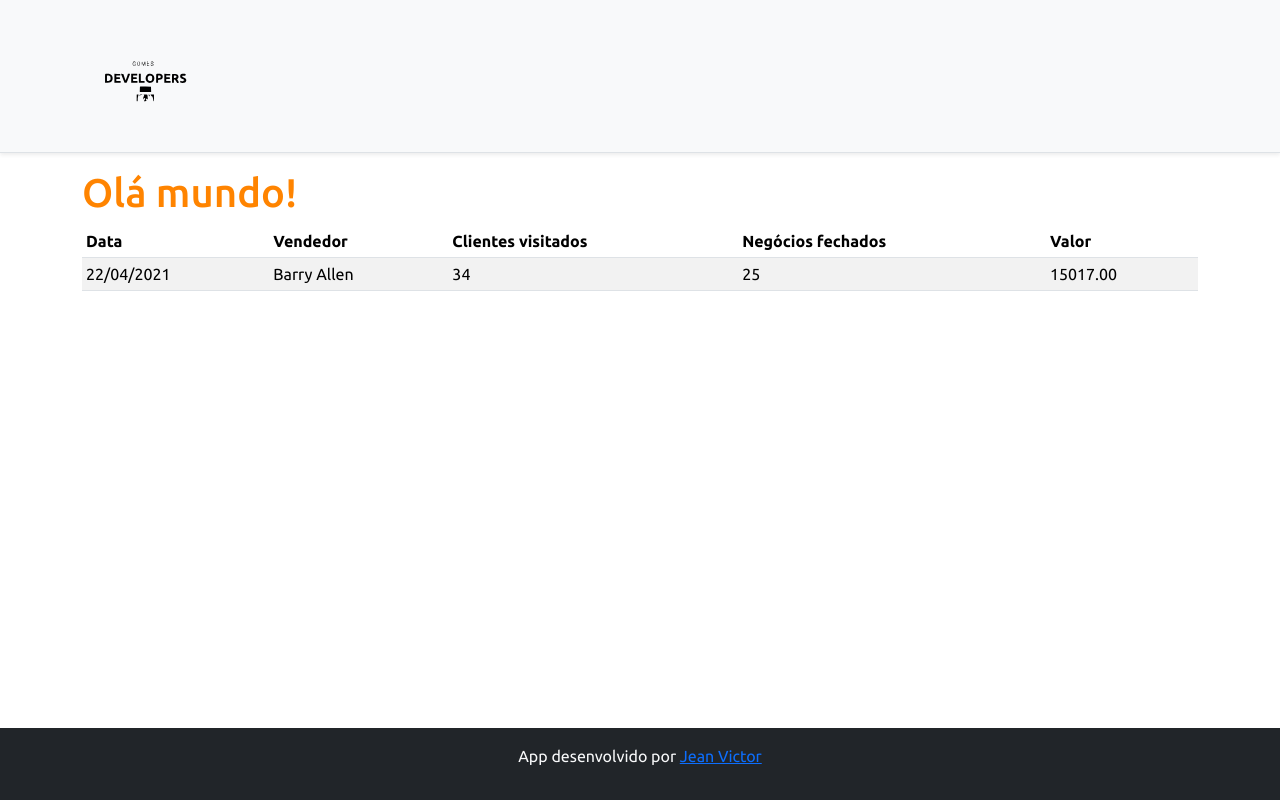
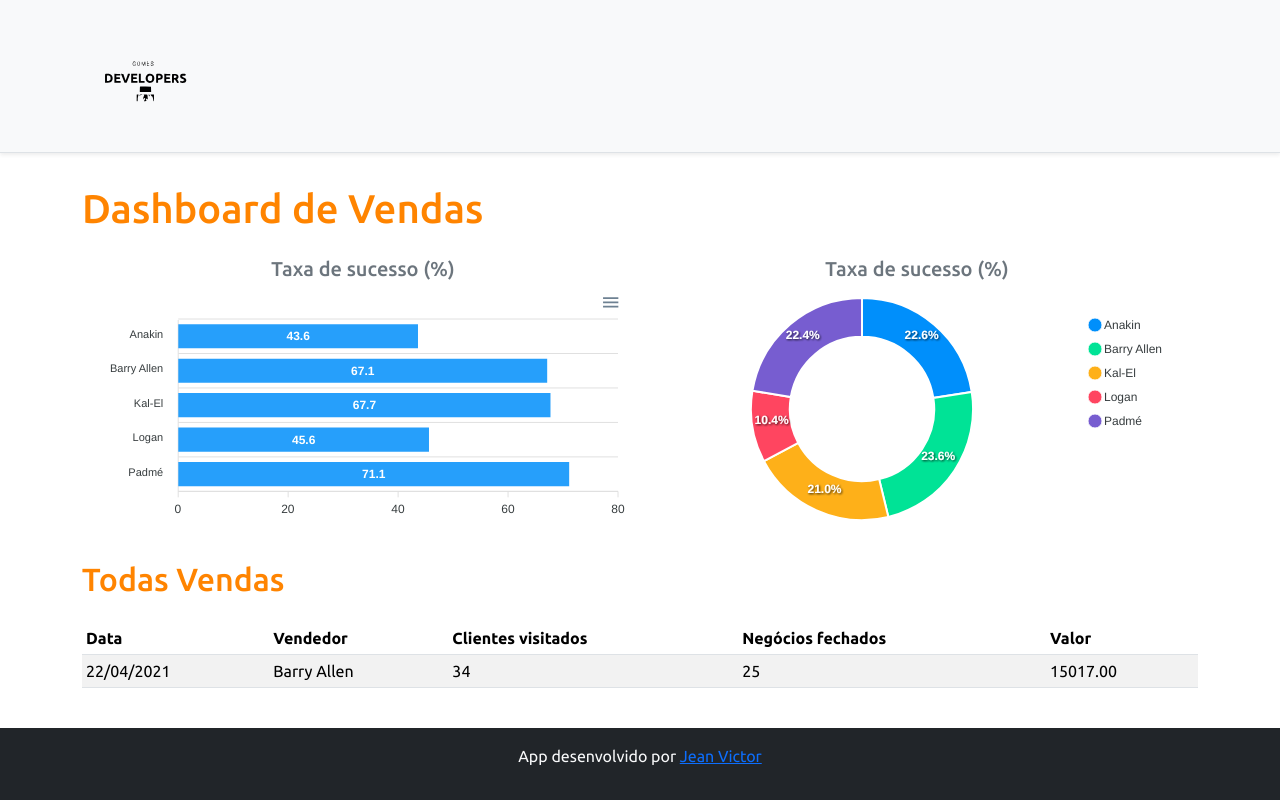
Before and after one commit to Je4nComJ/projeto-jvvendas, a React (Create React App) app in the folder frontend/: page / in a window 1280 px wide. Built offline with nearby package versions, Linux system fonts and the light colour scheme.

Commit message:
Static charts

```diff
--- a/frontend/package.json
+++ b/frontend/package.json
@@ -10,8 +10,10 @@
     "@types/node": "^16.18.98",
     "@types/react": "^18.3.3",
     "@types/react-dom": "^18.3.0",
+    "apexcharts": "^3.49.1",
     "bootstrap": "^5.3.3",
     "react": "^18.3.1",
+    "react-apexcharts": "^1.4.1",
     "react-dom": "^18.3.1",
     "react-scripts": "5.0.1",
     "typescript": "^4.9.5",
--- a/frontend/src/App.tsx
+++ b/frontend/src/App.tsx
@@ -1,4 +1,6 @@
+import BarChart from 'components/BarChart';
 import DataTable from 'components/DataTable';
+import DonutChart from 'components/DonutChart';
 import Footer from 'components/Footer';
 import NavBar from 'components/NavBar';
 import React from 'react';
@@ -8,8 +10,29 @@
   return (
     <>
     <NavBar/>
-    <div className='container'>
-      <h1 className='text-primary'>Olá mundo!</h1>
+    <div className="container">
+      <h1 className="text-primary py-3">Dashboard de Vendas</h1>
+
+      <div className="row px-3">
+        <div className="col-sm-6">
+
+          <h5 className='text-center text-secondary'>Taxa de sucesso (%) </h5>
+          <BarChart/>
+
+        </div>
+
+        <div className="col-sm-6">
+
+          <h5 className='text-center text-secondary'>Taxa de sucesso (%) </h5>
+          <DonutChart/>
+
+        </div>
+
+      </div>
+
+      <div className='py-3'>
+        <h2 className='text-primary'> Todas Vendas</h2>
+      </div>
 
       <DataTable/>
     </div>
--- /dev/null
+++ b/frontend/src/components/BarChart/index.tsx
@@ -0,0 +1,37 @@
+import Chart from 'react-apexcharts';
+
+const BarChart = () => {
+
+    const options = {
+        plotOptions: {
+            bar: {
+                horizontal: true,
+            }
+        },
+    };
+
+    const mockData = {
+        labels: {
+            categories: ['Anakin', 'Barry Allen', 'Kal-El', 'Logan', 'Padmé']
+        },
+        series: [
+            {
+                name: "% Sucesso",
+                data: [43.6, 67.1, 67.7, 45.6, 71.1]
+            }
+        ]
+    };
+
+    return (
+
+        <Chart
+            options={{ ...options, xaxis: mockData.labels}}
+            series={mockData.series}
+            type="bar"
+            height="240"
+        />
+
+    );
+  }
+
+  export default BarChart;
--- /dev/null
+++ b/frontend/src/components/DonutChart/index.tsx
@@ -0,0 +1,28 @@
+import Chart from 'react-apexcharts';
+
+const DonutChart = () => {
+
+    const mockData = {
+        series: [477138, 499928, 444867, 220426, 473088],
+        labels: ['Anakin', 'Barry Allen', 'Kal-El', 'Logan', 'Padmé']
+    }
+
+    const options = {
+        legend: {
+            show: true
+        }
+    }
+
+    return (
+
+        <Chart
+            options={{ ...options, labels: mockData.labels}}
+            series={mockData.series}
+            type="donut"
+            height="240"
+        />
+
+    );
+  }
+
+  export default DonutChart;
```
Also changed, not shown: 1 other file (tests, documents, lock files or other folders).
